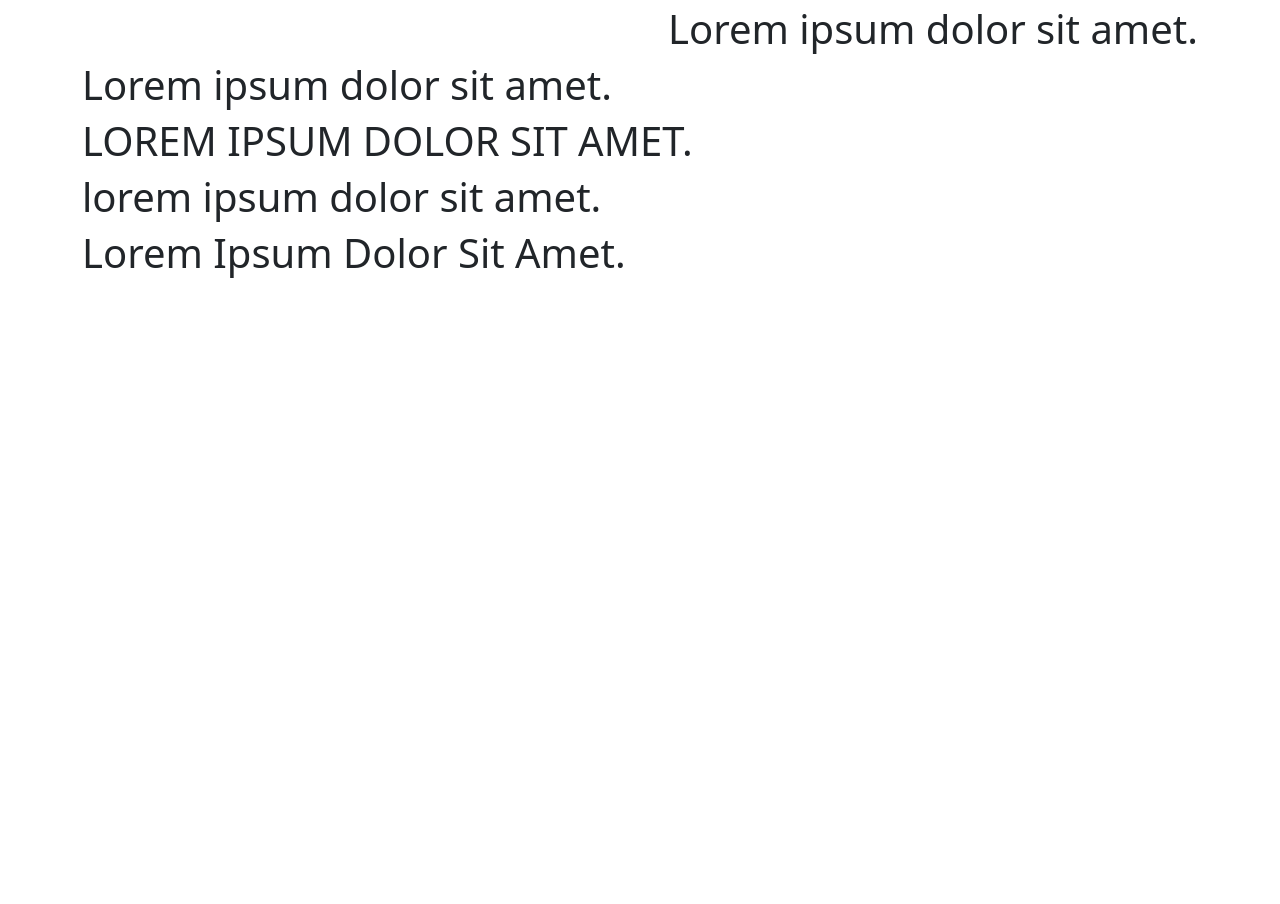
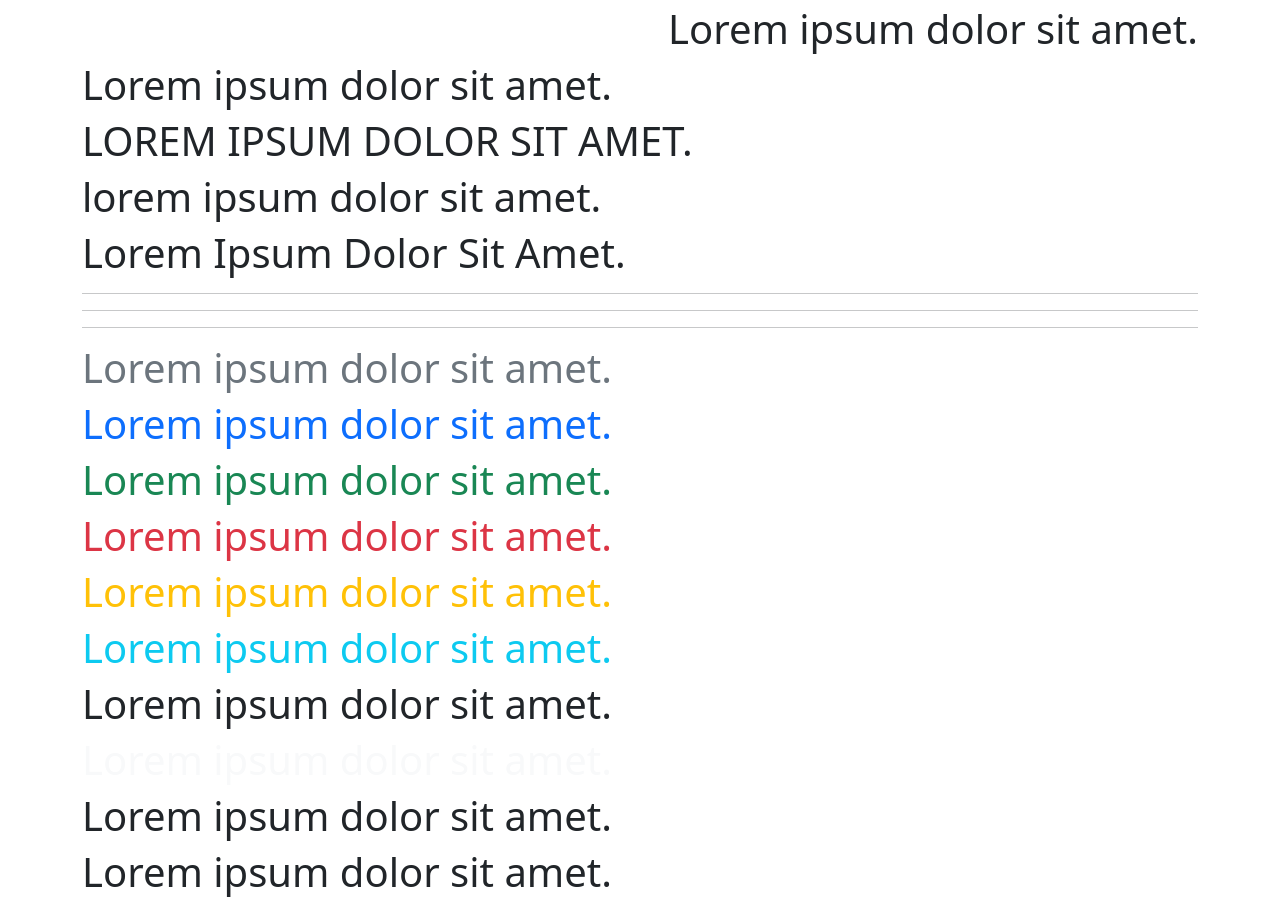
Before and after one commit to 123sshubham/bootstrap, a plain HTML site: page index.html in a window 1280 px wide. Shown: the part 3142-4046 px from the top of the page. Before the commit the page ends 3427 px from the top, so only its background shows below. Drawn offline with nearby package versions, Linux system fonts and the light colour scheme.

Commit message:
Bootstrap colors classes practice

```diff
--- a/index.html
+++ b/index.html
@@ -215,6 +215,19 @@
         <h1 class="text-uppercase">Lorem ipsum dolor sit amet.</h1>
         <h1 class="text-lowercase">Lorem ipsum dolor sit amet.</h1>
         <h1 class="text-capitalize">Lorem ipsum dolor sit amet.</h1>
+        <hr>
+        <hr>
+        <hr>
+        <h1 class="text-muted">Lorem ipsum dolor sit amet.</h1>
+        <h1 class="text-primary">Lorem ipsum dolor sit amet.</h1>
+        <h1 class="text-success">Lorem ipsum dolor sit amet.</h1>
+        <h1 class="text-danger">Lorem ipsum dolor sit amet.</h1>
+        <h1 class="text-warning">Lorem ipsum dolor sit amet.</h1>
+        <h1 class="text-info">Lorem ipsum dolor sit amet.</h1>
+        <h1 class="text-wihte">Lorem ipsum dolor sit amet.</h1>
+        <h1 class="text-light">Lorem ipsum dolor sit amet.</h1>
+        <h1 class="text-dark">Lorem ipsum dolor sit amet.</h1>
+        <h1 class="text-body">Lorem ipsum dolor sit amet.</h1>
     </div>
 
 
```
